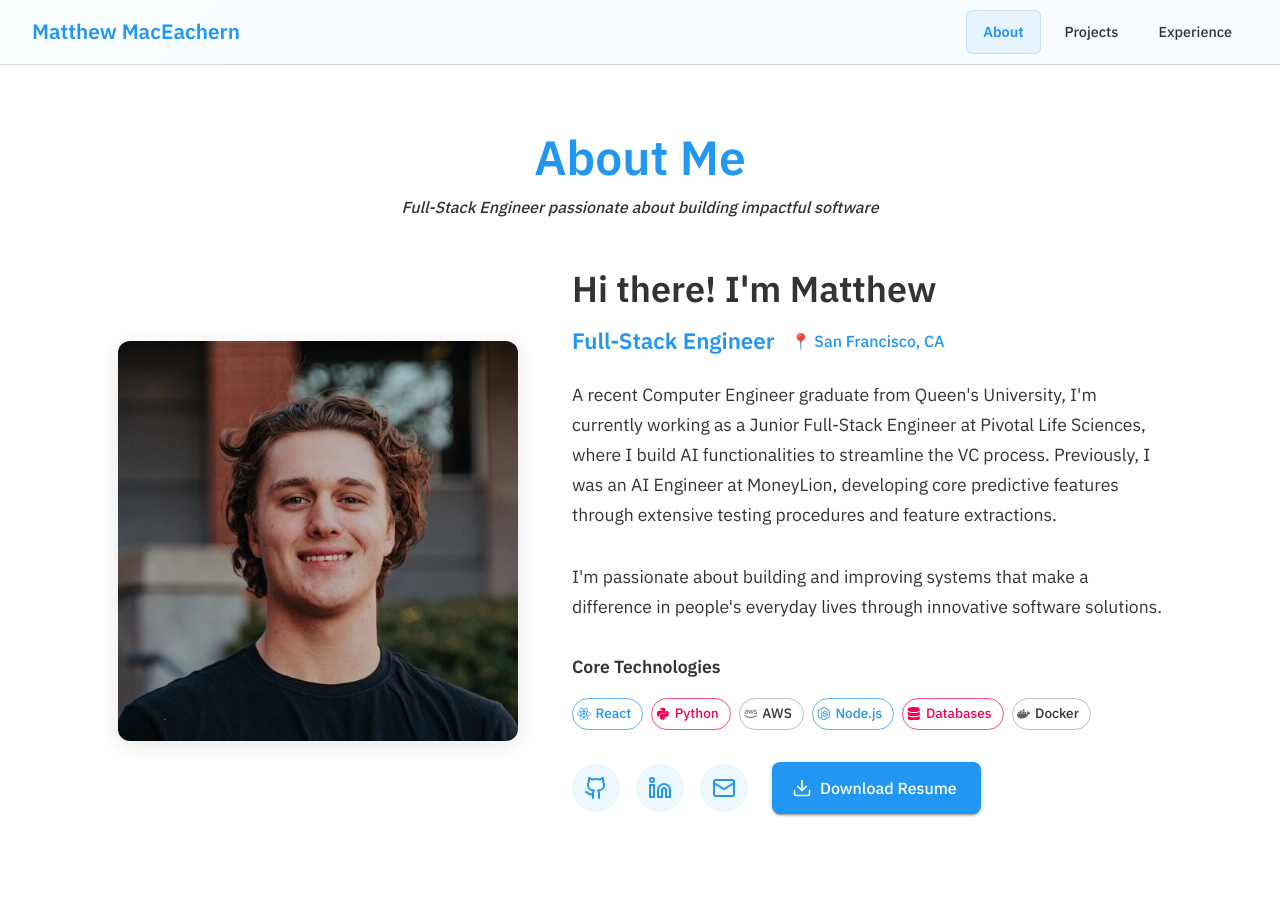
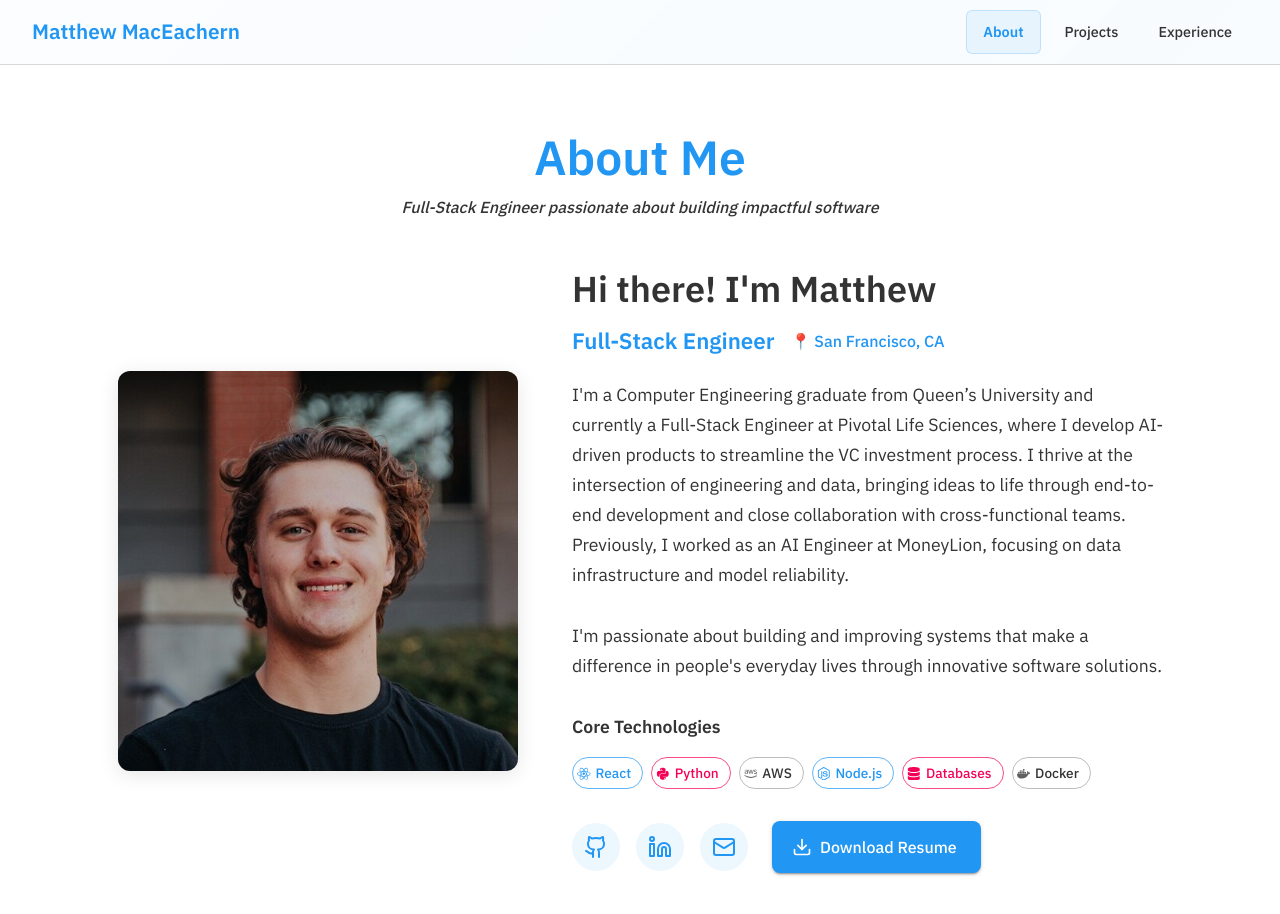
Before and after one commit to mattmac02/Personal_Website, a React (Vite) app: page / in a window 1280 px wide. Shown: the top 914 px of the page. Before the commit the page ends 878 px from the top, so only its background shows below. Built offline with nearby package versions, Linux system fonts and the light colour scheme.

Commit message:
update(about): Update about me content

```diff
--- a/src/pages/About.tsx
+++ b/src/pages/About.tsx
@@ -154,9 +154,7 @@ const About = () => {
                     color: 'text.secondary',
                   }}
                 >
-                  A recent Computer Engineer graduate from Queen's University, I'm currently working as a Junior Full-Stack Engineer at Pivotal Life Sciences,
-                  where I build AI functionalities to streamline the VC process. Previously, I was an AI Engineer at MoneyLion, developing core predictive
-                  features through extensive testing procedures and feature extractions.
+                  I'm a Computer Engineering graduate from Queen’s University and currently a Full-Stack Engineer at Pivotal Life Sciences, where I develop AI-driven products to streamline the VC investment process. I thrive at the intersection of engineering and data, bringing ideas to life through end-to-end development and close collaboration with cross-functional teams. Previously, I worked as an AI Engineer at MoneyLion, focusing on data infrastructure and model reliability.
                 </Typography>
                 <Typography
                   variant="body1"
```
